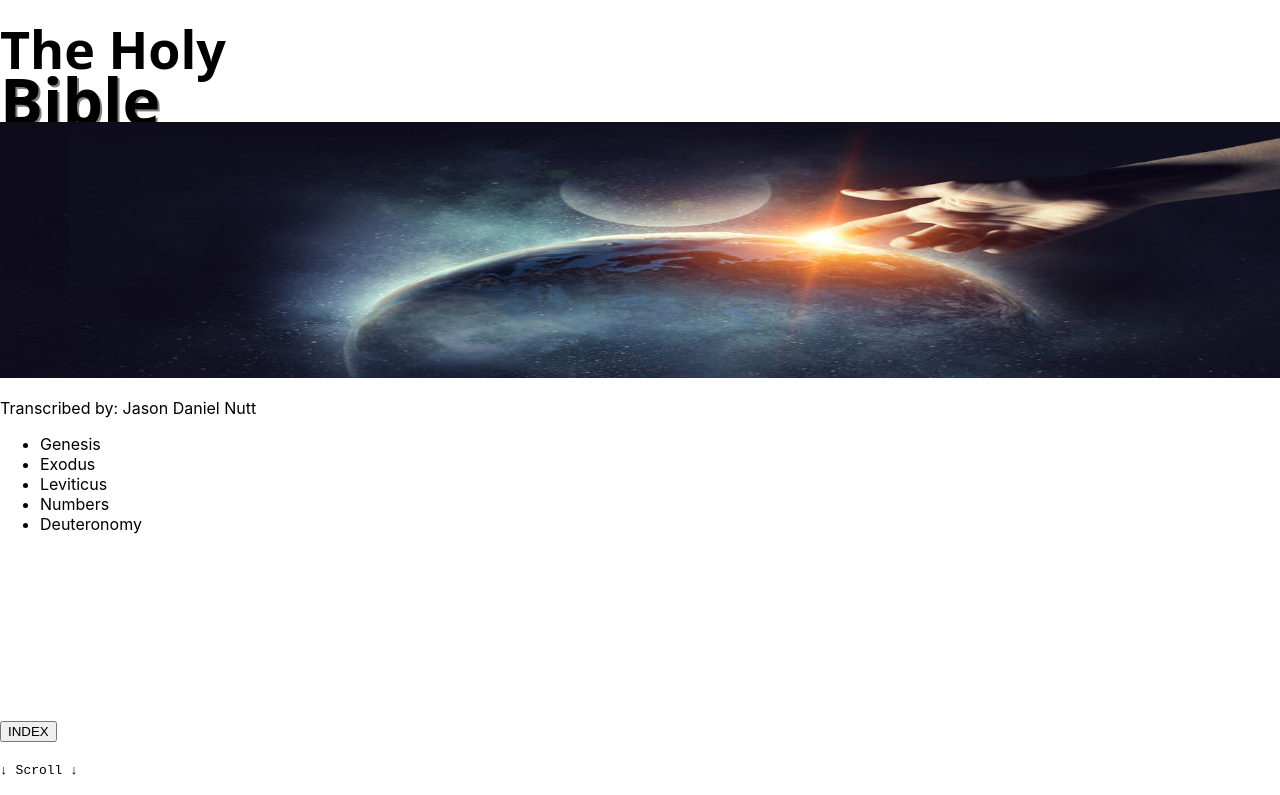
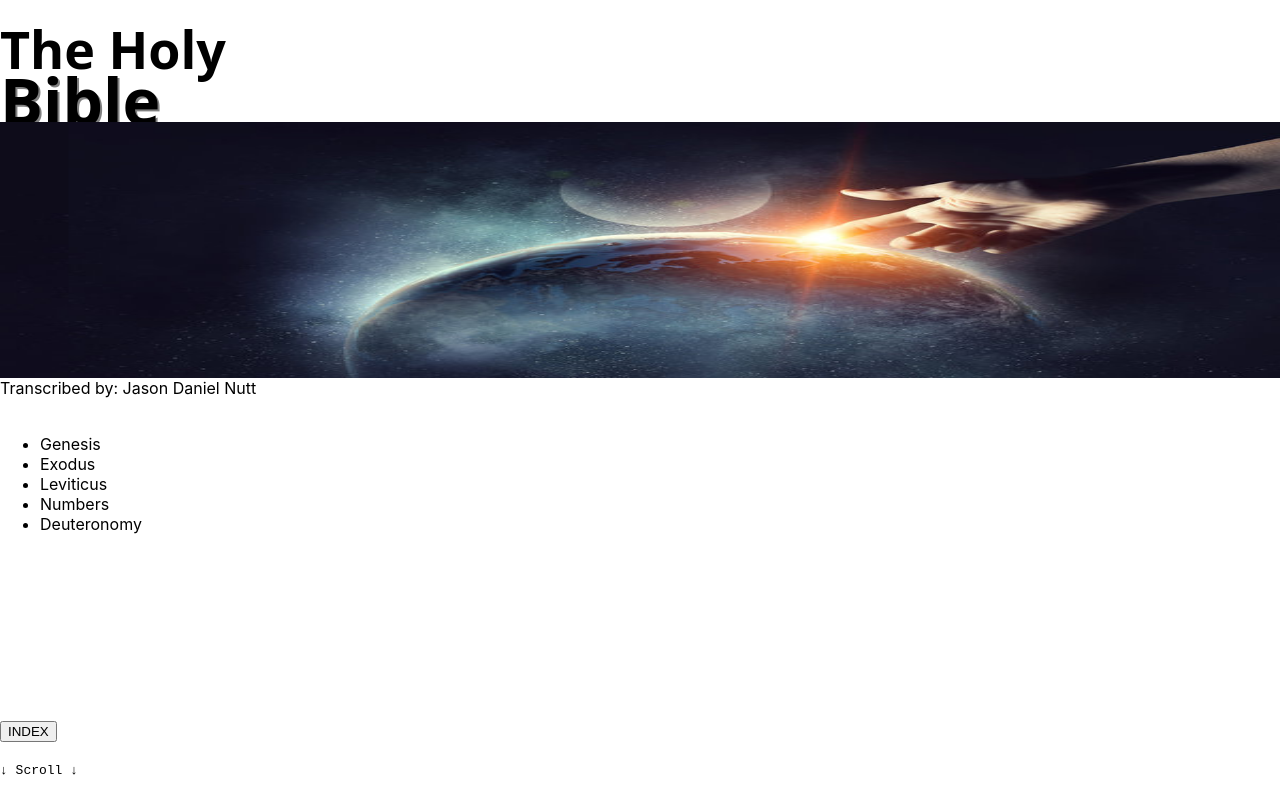
Before and after one commit to jnutt367/the-holy-bible, a Next.js app: page / in a window 1280 px wide. Shown: the top 795 px of the page. Built offline with nearby package versions, Linux system fonts and the light colour scheme.

Commit message:
Update Home.module.css
moving up transcribed

```diff
--- a/styles/Home.module.css
+++ b/styles/Home.module.css
@@ -20,3 +20,7 @@
   position:relative;
   top: -170px;
 }
+.transcribed {
+   position: relative;
+   top: -20px;
+}
```
